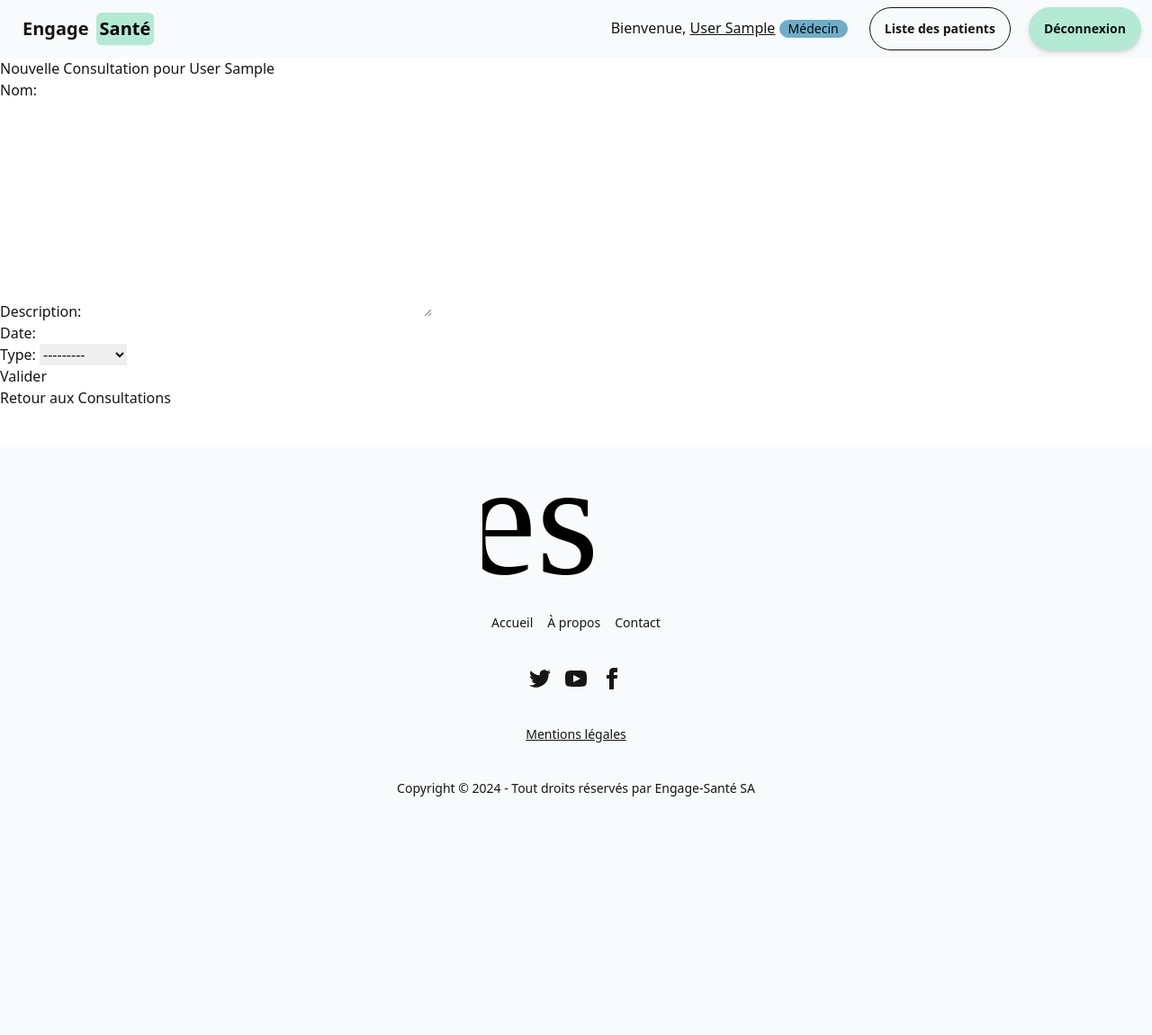
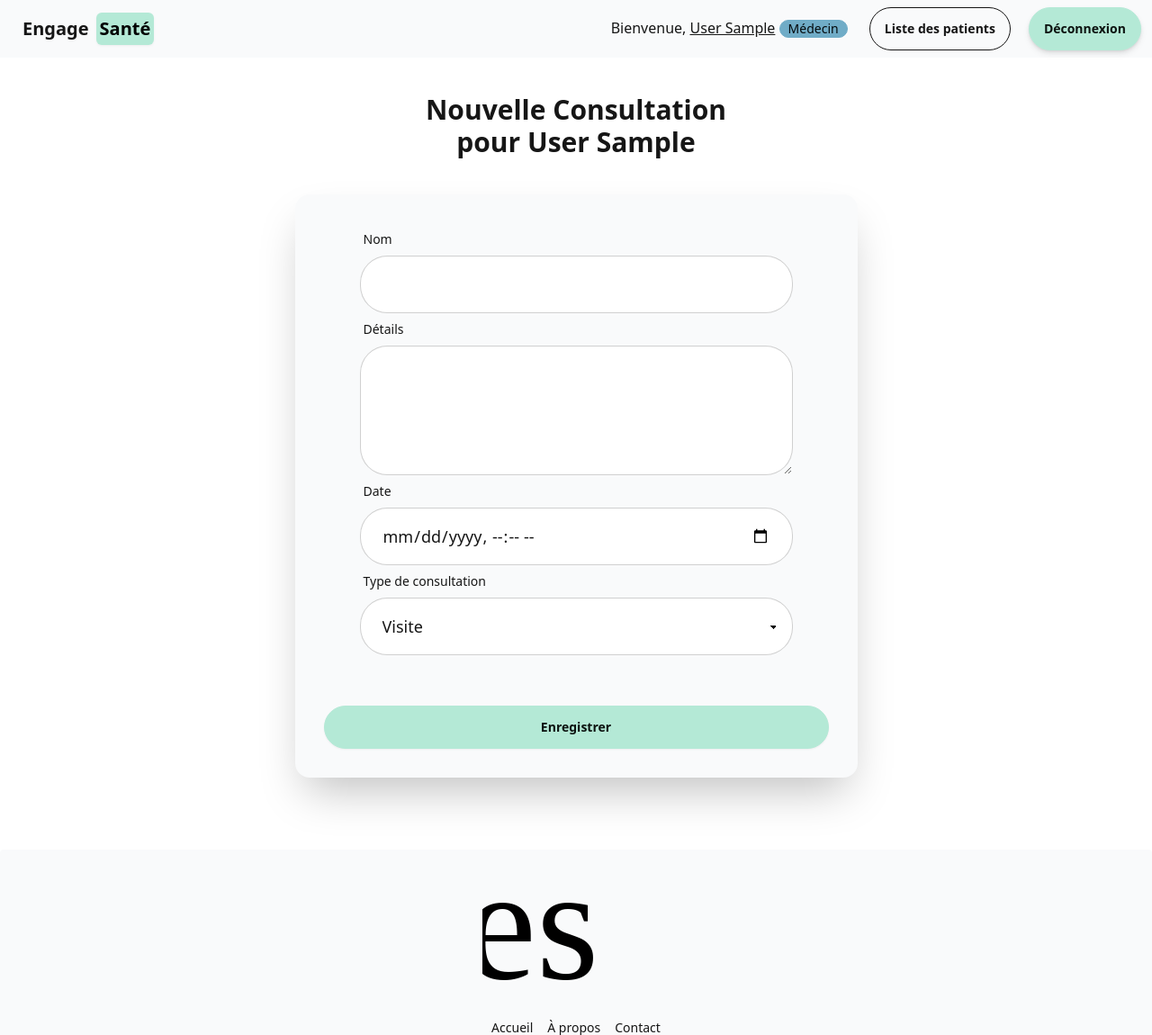
Before and after one commit to raphaeltournafond/engage-sante, a Django app: page /patients/1/consultations/creer/ in a window 1280 px wide. Shown: the top 1150 px of the page at 90% size. Before the commit the page ends 885 px from the top, so only its background shows below. Run offline with Django 5.2, Linux system fonts and the light colour scheme; the visitor is signed in with stand-in values (Sample User, id 1); data comes from the database, SQL or seed files in the repository.

Commit message:
style: maj consultation

```diff
--- a/consultations/templates/consultations/form.html
+++ b/consultations/templates/consultations/form.html
@@ -5,11 +5,40 @@
 {% endblock %}
 
 {% block content %}
-  <h2>{% if form.instance.id %}Modifier la Consultation{% else %}Nouvelle Consultation{% endif %} pour {{ patient.last_name }} {{ patient.first_name }}</h2>
-  <form method="post">
-    {% csrf_token %}
-    {{ form.as_p }}
-    <button type="submit">Valider</button>
-  </form>
-  <a href="{% url 'list_consultation' patient.id %}">Retour aux Consultations</a>
+  <div class="flex flex-col justify-center items-center p-10">
+    <div class="lg:text-left lg:w-full max-w-sm pb-10">
+      <h2 class="text-3xl font-bold text-center">{% if form.instance.id %}Modifier la Consultation de{% else %}Nouvelle Consultation pour{% endif %} {{ patient.last_name }} {{ patient.first_name }}</h2>
+    </div>
+    <div class="card shadow-2xl w-10/12 lg:w-full max-w-xl lg:max-w-fit bg-base-200">
+      <form class="card-body" method="post">
+        {% csrf_token %}
+        <div class="flex lg:flex-row flex-col">
+          <div class="mx-10">
+            <div class="form-control">
+              <label class="label"><span class="text-2xl lg:label-text">Nom</span></label>
+              <input class="input input-bordered input-lg" type="text" name="nom" value="{% if form.instance.id %}{{ form.instance.nom }}{% endif %}" maxlength="100" required />
+            </div>
+            <div class="form-control">
+              <label class="label"><span class="text-2xl lg:label-text">Détails</span></label>
+              <textarea name="description" class="textarea textarea-bordered input-lg w-full h-36" cols="40" required>{% if form.instance.id %}{{ form.instance.description }}{% endif %}</textarea>
+            </div>
+            <div class="form-control">
+              <label class="label"><span class="text-2xl lg:label-text">Date</span></label>
+              <input class="input input-bordered input-lg" type="datetime-local" name="date" value="{% if form.instance.id %}{{ form.instance.date|date:'Y-m-d\\TH:i' }}{% endif %}" required>
+            </div>
+            <div class="form-control">
+              <label class="label"><span class="text-2xl lg:label-text">Type de consultation</span></label>
+              <select class="select select-bordered input-lg" name="type" required aria-invalid="true">
+                <option {% if form.instance.id and form.instance.type == 'Visite' %}selected{% endif %} value="Visite">Visite</option>
+                <option {% if form.instance.id and form.instance.type == 'Suivi' %}selected{% endif %} value="Suivi">Suivi</option>
+                <option {% if form.instance.id and form.instance.type == 'Operation' %}selected{% endif %} value="Operation">Opération</option>
+              </select>
+            </div>
+          </div>
+        </div>
+        <div class="form-control mt-12">
+          <button class="btn btn-accent">Enregistrer</button>
+        </div>
+      </form>
+    </div>
 {% endblock %}
--- a/static/css/engage-ui.css
+++ b/static/css/engage-ui.css
@@ -2695,6 +2695,18 @@ html {
   border-bottom-left-radius: 0px;
 }
 
+.table-xs :not(thead):not(tfoot) tr {
+  font-size: 0.75rem;
+  line-height: 1rem;
+}
+
+.table-xs :where(th, td) {
+  padding-left: 0.5rem;
+  padding-right: 0.5rem;
+  padding-top: 0.25rem;
+  padding-bottom: 0.25rem;
+}
+
 .tooltip {
   position: relative;
   display: inline-block;
```
